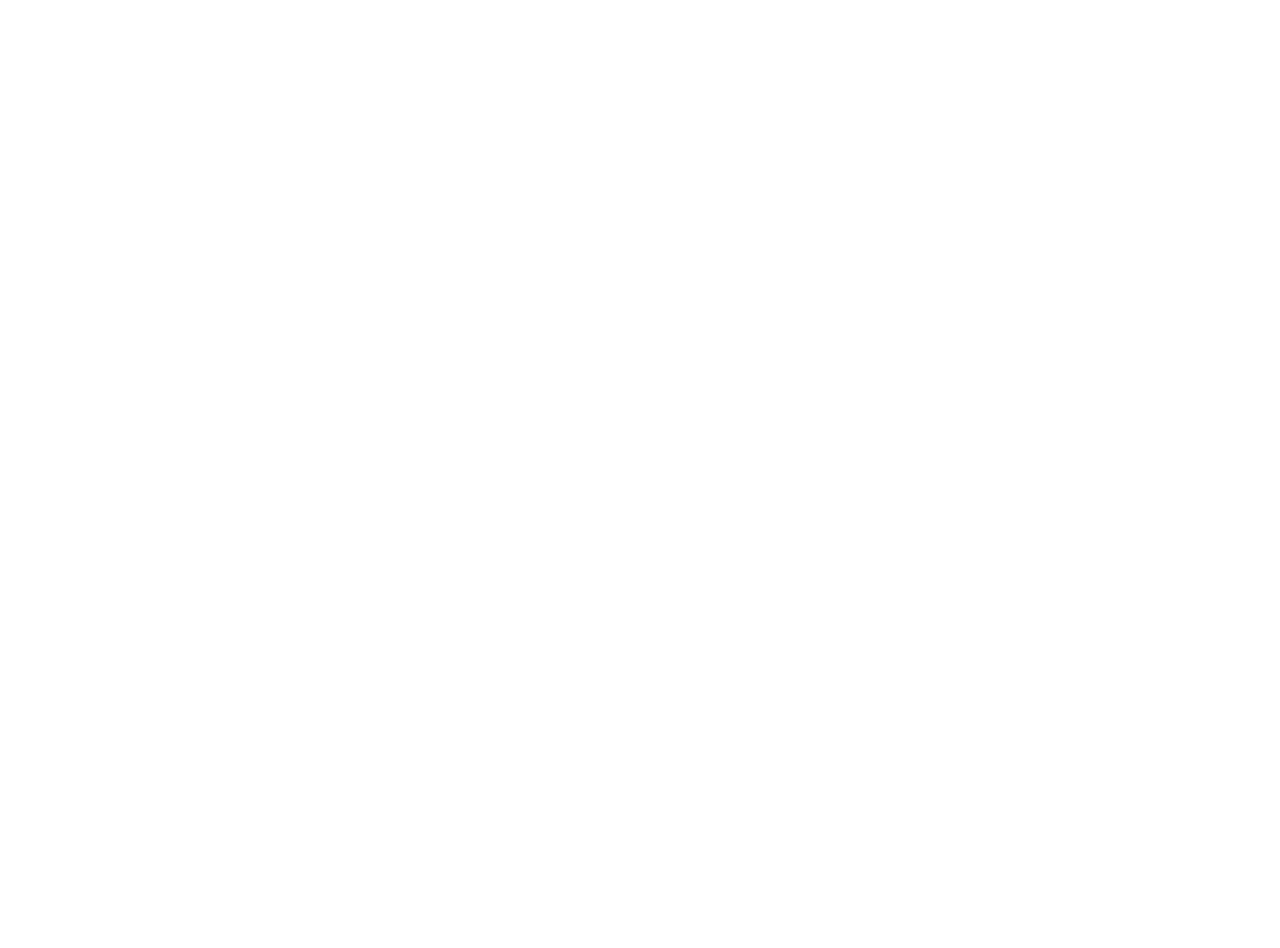
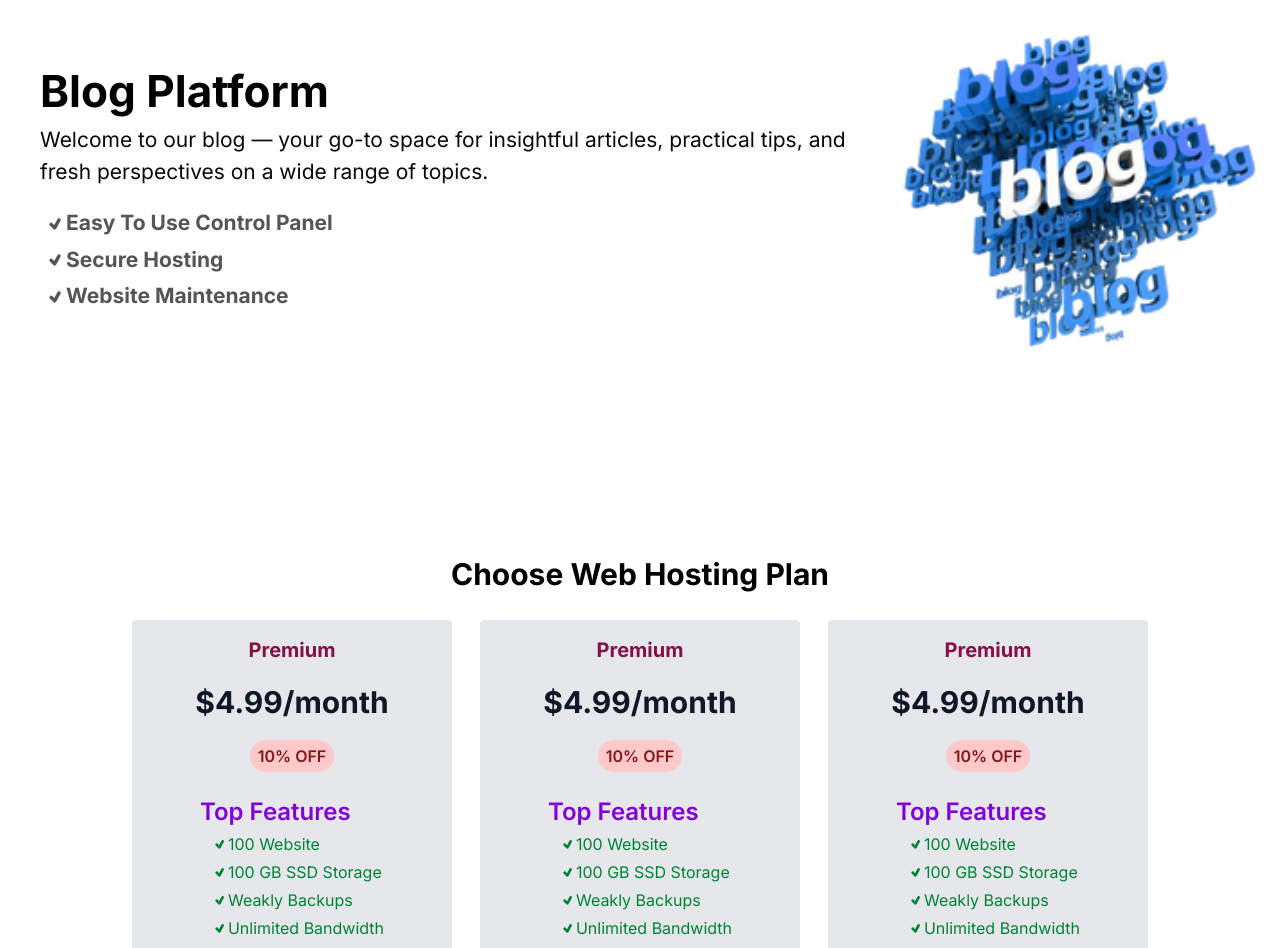
Before and after one commit to AliAssalem/Blog-NextJs, a Next.js app: page / in a window 1280 px wide. Shown: the part 260-1208 px from the top of the page. Before the commit the page ends 800 px from the top, so only its background shows below. Built offline with nearby package versions, Linux system fonts and the light colour scheme.

Commit message:
design home page

```diff
--- a/app/about/page.tsx
+++ b/app/about/page.tsx
@@ -1,9 +1,14 @@
+import Image from "next/image"
+import blogImg from "../../public/blogImg.png"
 
 const AboutPage = () => {
   return (
-    <div>
-      AboutPage
-    </div>
+    <section className="fix-height container m-auto">
+      <h1 className="text-3xl text-gray-800 font-bold p-5">
+        About This APP
+      </h1>
+      <p className="px-5 text-gray-600 text-xl"> This is the best blog platform . </p>
+    </section>
   )
 }
 
--- /dev/null
+++ b/app/articles/[id]/page.tsx
@@ -0,0 +1,36 @@
+interface SingleArticlePageProps {
+  params: Promise<{ id: string }>
+}
+
+const SingleArticlePage = async ({ params }: SingleArticlePageProps) => {
+
+  const { id } = await params
+
+  console.log("id:", id)
+
+  const response = await fetch(
+    `https://jsonplaceholder.typicode.com/posts/${id}`
+  )
+
+  if (!response.ok) {
+    throw new Error("Failed to fetch article")
+  }
+
+  const article = await response.json()
+
+  return (
+    <section className='fix-height container m-auto px-5 pt-8 md:w-3/4'>
+      <div className='bg-white p-7 rounded-lg'>
+        <h1 className='text-3xl font-bold text-gray-700 mb-2'>
+          {article.title}
+        </h1>
+        <div className='text-gray-400'>1/1/2026</div>
+        <p className='text-gray-800 text-xl mt-5'>
+          {article.body}
+        </p>
+      </div>
+    </section>
+  )
+}
+
+export default SingleArticlePage
--- /dev/null
+++ b/app/components/home/Hero.tsx
@@ -0,0 +1,41 @@
+import Image from 'next/image'
+import React from 'react'
+import { TiTick } from 'react-icons/ti'
+import blogImg from "../../../public/blogImg.png"
+import styles from "./hero.module.css"
+
+
+const Hero = () => {
+  return (
+    <div className={styles.hero} >
+        <div className={styles.heroLeft}>
+          <h1 className={styles.title}>
+              Blog Platform
+          </h1>
+          <p className={styles.desc}>
+              Welcome to our blog — your go-to space for insightful articles, practical tips, and fresh perspectives on a wide range of topics.
+          </p>
+
+        <div className={styles.services}>
+        <div className={styles.serviceItem}>
+            <TiTick/> Easy To Use Control Panel
+        </div>
+        <div className={styles.serviceItem}>
+            <TiTick/> Secure Hosting
+        </div>
+        <div className={styles.serviceItem}>
+            <TiTick/> Website Maintenance
+        </div>
+        </div>
+
+        </div>
+
+        <div>
+          <Image src={blogImg} className="m-5" alt="Blog Image" width={500} height={300} priority={true}/>
+        </div>
+
+    </div>
+  )
+}
+
+export default Hero
--- /dev/null
+++ b/app/components/home/WebHostingPlan.tsx
@@ -0,0 +1,24 @@
+import React from 'react'
+import { TiTick } from 'react-icons/ti'
+
+const WebHostingPlan = () => {
+  return (
+    <div className='flex flex-col items-center justify-center w-3/4 rounded p-4 bg-gray-200 mb-7 md:w-2/4 lg:w-1/4'>
+      <h3 className='text-xl font-bold text-pink-900'>Premium</h3>
+      <strong className='text-3xl font-bold text-gray-900 my-5'>$4.99/month</strong>
+      <span className='bg-red-200 text-red-900 rounded-full px-2 py-1 font-semibold'>10% OFF</span>
+      <div className='mt-6'>
+        <h5 className='text-2xl mb-1 font-semibold text-purple-700'>Top Features</h5>
+        <div className='flex items-center text-green-700 mb-1 ps-3'><TiTick/> 100 Website</div>
+        <div className='flex items-center text-green-700 mb-1 ps-3'><TiTick/> 100 GB SSD Storage</div>
+        <div className='flex items-center text-green-700 mb-1 ps-3'><TiTick/> Weakly Backups</div>
+        <div className='flex items-center text-green-700 mb-1 ps-3'><TiTick/> Unlimited Bandwidth</div>
+        <div className='flex items-center text-green-700 mb-1 ps-3'><TiTick/> Free SLL</div>
+        <div className='flex items-center text-green-700 mb-1 ps-3'><TiTick/> Free Email</div>
+      </div>
+      <button className='mt-4 border-2 border-gray-900 text-gray-900 text-2xl font-bold rounded-full p-1 hover:text-white hover:bg-gray-900 transition w-full'>Buy Now</button>
+    </div>
+  )
+}
+
+export default WebHostingPlan
--- /dev/null
+++ b/app/components/home/hero.module.css
@@ -0,0 +1,48 @@
+.hero {
+    height: calc(100vh - 100px);
+    display: flex;
+    align-items: center;
+    justify-content: space-around;
+    color: rgb(10, 9, 9);
+    padding: 0 40px;
+}
+
+.title {
+    font-size: 44px;
+    font-weight: bold;
+    color: black;
+}
+
+.desc {
+    font-size: 21px;
+}
+
+.services {
+    padding: 5px;
+    margin-top: 15px;
+}
+
+.serviceItem {
+    display: flex;
+    align-items: center;
+    font-size: 21px;
+    font-weight: bold;
+    margin-bottom: 5px;
+    color: #555
+}
+
+@media (max-width:780px) {
+    .hero {
+        height: auto;
+        flex-direction: column;
+        justify-content: center;
+        padding: 0 15px;
+    }
+    .heroLeft {
+        background-color: snow;
+        margin: 20px 0;
+        border-radius: 20px;
+        width: 100%;
+        padding: 15px
+    }
+}
--- a/app/page.tsx
+++ b/app/page.tsx
@@ -1,10 +1,18 @@
+import Hero from "./components/home/Hero"
+import WebHostingPlan from "./components/home/WebHostingPlan"
 
 
 const HomePage = () => {
   return (
-    <div>
-      <h1>Welcome to the Home Page</h1>
-    </div>
+    <section>
+      <Hero/>
+      <h2 className="text-center mt-4 font-bold text-3xl"> Choose Web Hosting Plan</h2>
+      <div className="container m-auto flex justify-center items-center my-7 flex-wrap md:gap-7">
+        <WebHostingPlan/>
+        <WebHostingPlan/>
+        <WebHostingPlan/>
+      </div>
+    </section>
   )
 }
 
```
Also changed, not shown: public/blogImg.png (added).
